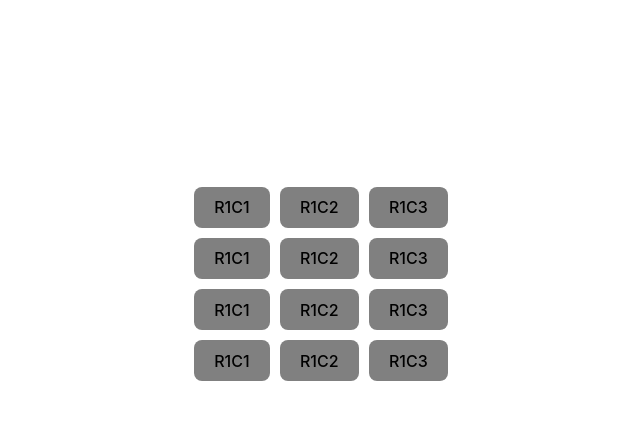
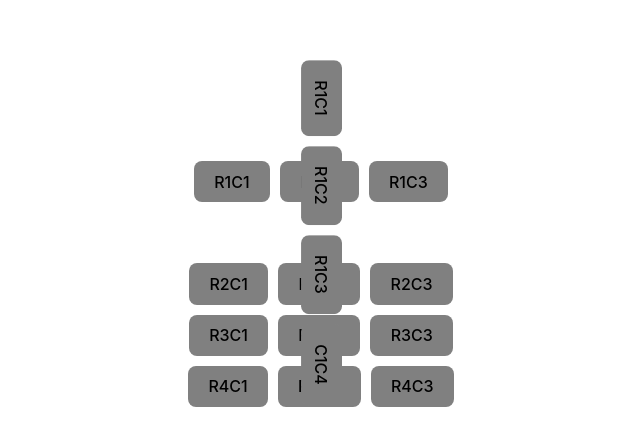
Before and after one commit to selmanfariz18/Dot_connect, a React (Vite) app: page /main in a window 1280 px wide. Shown: the part 116-562 px from the top of the page, without its empty margins (319-959 px from the left). Built offline with nearby package versions, Linux system fonts and the light colour scheme.

Commit message:
column fix started

```diff
--- a/src/MainPage.jsx
+++ b/src/MainPage.jsx
@@ -12,7 +12,6 @@ const MainPage = () => {
     <div>
       {/*row 1*/}
       <div className="row">
-        {/* Button at the top-left corner */}
         <button
           style={{
             backgroundColor: selectedButton === "R1C1" ? "green" : "gray",
@@ -23,7 +22,6 @@ const MainPage = () => {
           R1C1
         </button>
 
-        {/* Button at the top-center position */}
         <button
           style={{
             backgroundColor: selectedButton === "R1C2" ? "green" : "gray",
@@ -34,7 +32,6 @@ const MainPage = () => {
           R1C2
         </button>
 
-        {/* Button at the top-right corner */}
         <button
           style={{
             backgroundColor: selectedButton === "R1C3" ? "green" : "gray",
@@ -45,9 +42,9 @@ const MainPage = () => {
           R1C3
         </button>
       </div>
-      {/*row 2*/}
-      <div className="row">
-        {/* Button at the top-left corner */}
+
+      {/*colomn 1*/}
+      <div className="column">
         <button
           style={{
             backgroundColor: selectedButton === "R1C1" ? "green" : "gray",
@@ -58,7 +55,6 @@ const MainPage = () => {
           R1C1
         </button>
 
-        {/* Button at the top-center position */}
         <button
           style={{
             backgroundColor: selectedButton === "R1C2" ? "green" : "gray",
@@ -69,7 +65,6 @@ const MainPage = () => {
           R1C2
         </button>
 
-        {/* Button at the top-right corner */}
         <button
           style={{
             backgroundColor: selectedButton === "R1C3" ? "green" : "gray",
@@ -79,75 +74,113 @@ const MainPage = () => {
         >
           R1C3
         </button>
+        <button
+          style={{
+            backgroundColor: selectedButton === "C1C4" ? "green" : "gray",
+            margin: "5px",
+          }}
+          onClick={() => handleButtonClick("C1C4")}
+        >
+          C1C4
+        </button>
       </div>
+
+      {/*row 2*/}
+      <div className="row">
+        <button
+          style={{
+            backgroundColor: selectedButton === "R2C1" ? "green" : "gray",
+            margin: "5px",
+          }}
+          onClick={() => handleButtonClick("R2C1")}
+        >
+          R2C1
+        </button>
+
+        <button
+          style={{
+            backgroundColor: selectedButton === "R2C2" ? "green" : "gray",
+            margin: "5px",
+          }}
+          onClick={() => handleButtonClick("R2C2")}
+        >
+          R2C2
+        </button>
+
+        <button
+          style={{
+            backgroundColor: selectedButton === "R2C3" ? "green" : "gray",
+            margin: "5px",
+          }}
+          onClick={() => handleButtonClick("R2C3")}
+        >
+          R2C3
+        </button>
+      </div>
+
       {/*row 3*/}
       <div className="row">
-        {/* Button at the top-left corner */}
         <button
           style={{
-            backgroundColor: selectedButton === "R1C1" ? "green" : "gray",
+            backgroundColor: selectedButton === "R3C1" ? "green" : "gray",
             margin: "5px",
           }}
-          onClick={() => handleButtonClick("R1C1")}
+          onClick={() => handleButtonClick("R3C1")}
         >
-          R1C1
+          R3C1
         </button>
 
-        {/* Button at the top-center position */}
         <button
           style={{
-            backgroundColor: selectedButton === "R1C2" ? "green" : "gray",
+            backgroundColor: selectedButton === "R3C2" ? "green" : "gray",
             margin: "5px",
           }}
-          onClick={() => handleButtonClick("R1C2")}
+          onClick={() => handleButtonClick("R3C2")}
         >
-          R1C2
+          R3C2
         </button>
 
-        {/* Button at the top-right corner */}
         <button
           style={{
-            backgroundColor: selectedButton === "R1C3" ? "green" : "gray",
+            backgroundColor: selectedButton === "R3C3" ? "green" : "gray",
             margin: "5px",
           }}
-          onClick={() => handleButtonClick("R1C3")}
+          onClick={() => handleButtonClick("R3C3")}
         >
-          R1C3
+          R3C3
         </button>
       </div>
+
       {/*row 4*/}
       <div className="row">
-        {/* Button at the top-left corner */}
         <button
           style={{
-            backgroundColor: selectedButton === "R1C1" ? "green" : "gray",
+            backgroundColor: selectedButton === "R4C1" ? "green" : "gray",
             margin: "5px",
           }}
-          onClick={() => handleButtonClick("R1C1")}
+          onClick={() => handleButtonClick("R4C1")}
         >
-          R1C1
+          R4C1
         </button>
 
-        {/* Button at the top-center position */}
         <button
           style={{
-            backgroundColor: selectedButton === "R1C2" ? "green" : "gray",
+            backgroundColor: selectedButton === "R4C2" ? "green" : "gray",
             margin: "5px",
           }}
-          onClick={() => handleButtonClick("R1C2")}
+          onClick={() => handleButtonClick("R4C2")}
         >
-          R1C2
+          R4C2
         </button>
 
-        {/* Button at the top-right corner */}
         <button
           style={{
-            backgroundColor: selectedButton === "R1C3" ? "green" : "gray",
+            backgroundColor: selectedButton === "R4C3" ? "green" : "gray",
             margin: "5px",
           }}
-          onClick={() => handleButtonClick("R1C3")}
+          onClick={() => handleButtonClick("R4C3")}
         >
-          R1C3
+          R4C3
         </button>
       </div>
       {selectedButton && <p>Selected: {selectedButton}</p>}
--- a/src/index.css
+++ b/src/index.css
@@ -81,3 +81,13 @@ button:focus-visible {
   align-items: "center";
   margin: "20px";
 }
+
+.column {
+  display: 'flex';
+  flex-direction: 'row';
+  align-items: 'flex-start';
+  -ms-transform: rotate(90deg);
+  -moz-transform: rotate(90deg);
+  -webkit-transform: rotate(90deg);
+  -o-transform: rotate(90deg);
+}
```
